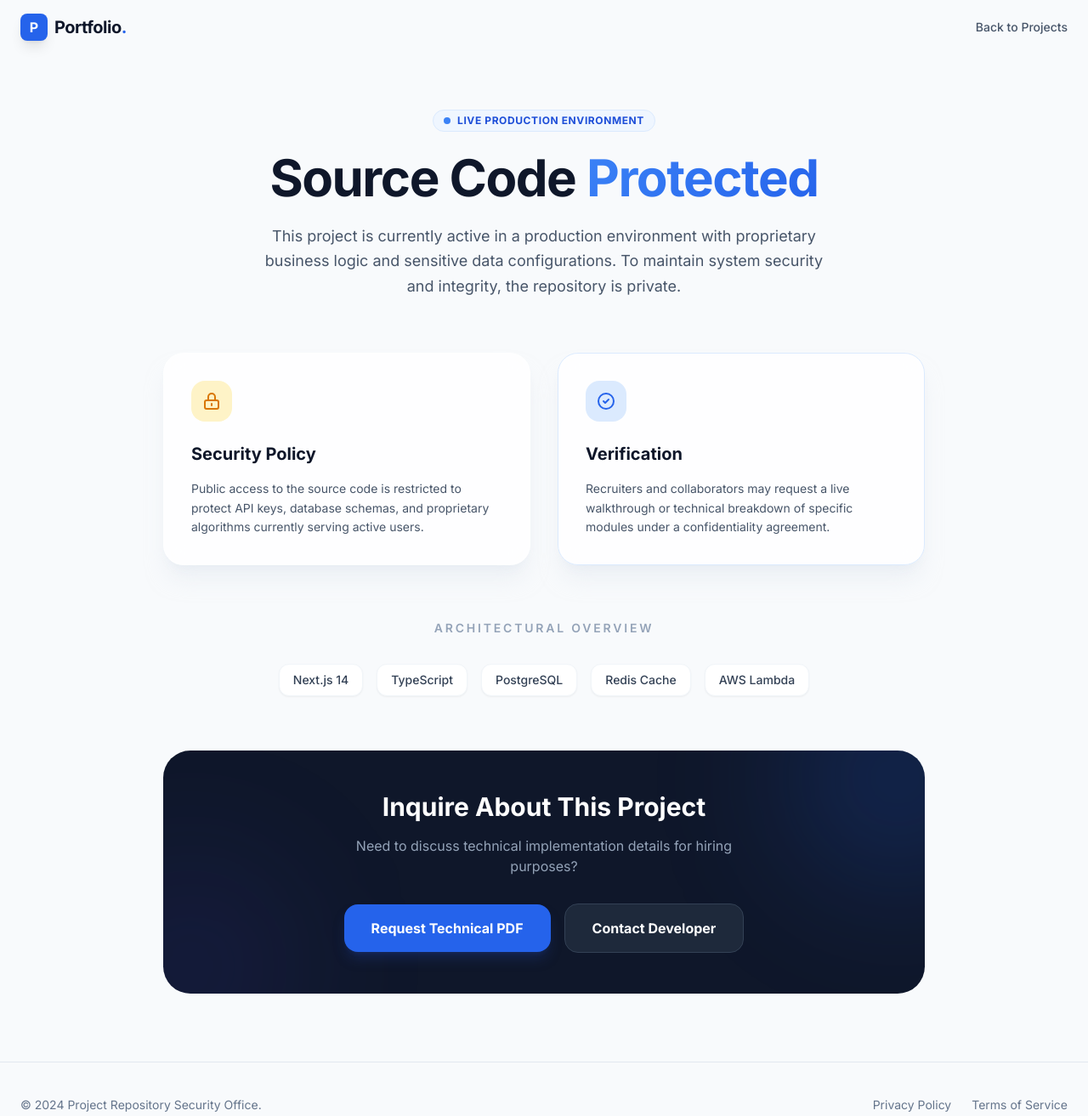
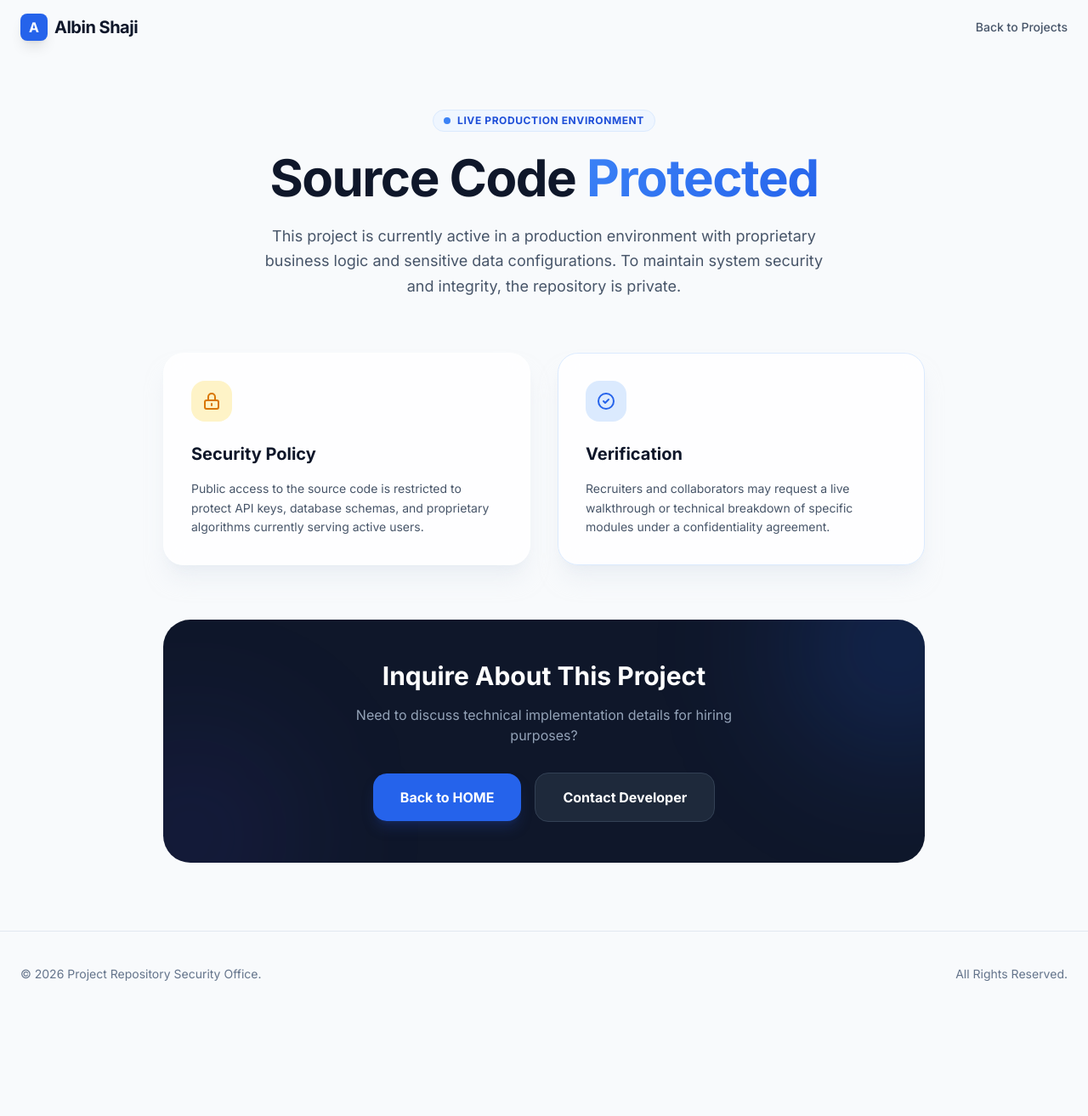
Before and after one commit to albin-shaji/source-code-protected, a plain HTML site: page index.html in a window 1280 px wide. Shown: the whole page at 85% size. After the commit the page ends 1196 px from the top, so only its background shows below. Drawn offline with nearby package versions, Linux system fonts and the light colour scheme.

Commit message:
Update header and footer content in index.html

```diff
--- a/index.html
+++ b/index.html
@@ -53,11 +53,11 @@
         <nav class="max-w-7xl mx-auto flex justify-between items-center">
             <div class="flex items-center space-x-2">
                 <div class="w-8 h-8 bg-blue-600 rounded-lg flex items-center justify-center text-white font-bold shadow-lg">
-                    P
+                    A
                 </div>
-                <span class="font-bold text-xl tracking-tight">Portfolio<span class="text-blue-600">.</span></span>
+                <span class="font-bold text-xl tracking-tight">Albin Shaji<span class="text-blue-600"></span></span>
             </div>
-            <a href="#" class="text-sm font-medium text-slate-600 hover:text-blue-600 transition-colors">
+            <a href="https://albinshaji.com/works.php/" class="text-sm font-medium text-slate-600 hover:text-blue-600 transition-colors">
                 Back to Projects
             </a>
         </nav>
@@ -112,7 +112,7 @@
             </div>
 
             <!-- Tech Stack Display -->
-            <div class="mb-16">
+            <!-- <div class="mb-16">
                 <h4 class="text-center text-sm font-semibold text-slate-400 uppercase tracking-[0.2em] mb-8">Architectural Overview</h4>
                 <div class="flex flex-wrap justify-center gap-4">
                     <span class="px-4 py-2 bg-white rounded-xl shadow-sm border border-slate-100 text-sm font-medium text-slate-700">Next.js 14</span>
@@ -121,7 +121,7 @@
                     <span class="px-4 py-2 bg-white rounded-xl shadow-sm border border-slate-100 text-sm font-medium text-slate-700">Redis Cache</span>
                     <span class="px-4 py-2 bg-white rounded-xl shadow-sm border border-slate-100 text-sm font-medium text-slate-700">AWS Lambda</span>
                 </div>
-            </div>
+            </div> -->
 
             <!-- Contact/CTA Section -->
             <div class="bg-slate-900 rounded-[2rem] p-8 md:p-12 relative overflow-hidden text-center text-white">
@@ -131,8 +131,8 @@
                         Need to discuss technical implementation details for hiring purposes?
                     </p>
                     <div class="flex flex-col sm:flex-row items-center justify-center gap-4">
-                        <a href="mailto:admin@example.com" class="w-full sm:w-auto px-8 py-4 bg-blue-600 hover:bg-blue-500 rounded-2xl font-bold transition-all shadow-lg shadow-blue-900/40">
-                            Request Technical PDF
+                        <a href="https://albinshaji.com/" class="w-full sm:w-auto px-8 py-4 bg-blue-600 hover:bg-blue-500 rounded-2xl font-bold transition-all shadow-lg shadow-blue-900/40">
+                            Back to HOME
                         </a>
                         <button id="show-contact" class="w-full sm:w-auto px-8 py-4 bg-slate-800 hover:bg-slate-700 border border-slate-700 rounded-2xl font-bold transition-all">
                             Contact Developer
@@ -151,10 +151,9 @@
     <!-- Footer -->
     <footer class="py-10 border-t border-slate-200">
         <div class="max-w-7xl mx-auto px-6 flex flex-col md:flex-row justify-between items-center text-sm text-slate-500">
-            <p>&copy; 2024 Project Repository Security Office.</p>
+            <p>&copy; 2026 Project Repository Security Office.</p>
             <div class="flex space-x-6 mt-4 md:mt-0">
-                <a href="#" class="hover:text-blue-600 transition-colors">Privacy Policy</a>
-                <a href="#" class="hover:text-blue-600 transition-colors">Terms of Service</a>
+                <p>All Rights Reserved.</p>
             </div>
         </div>
     </footer>
```
